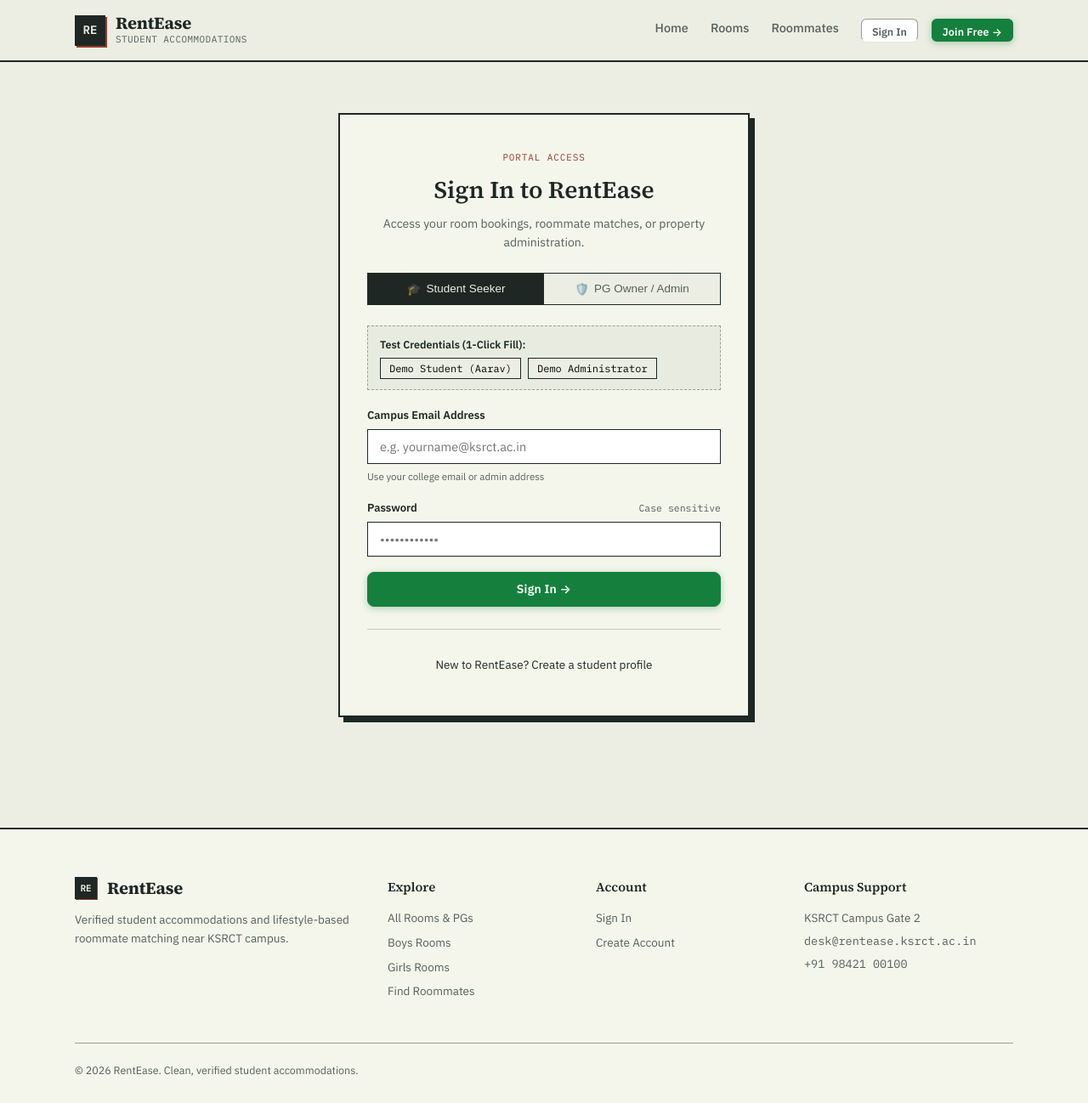
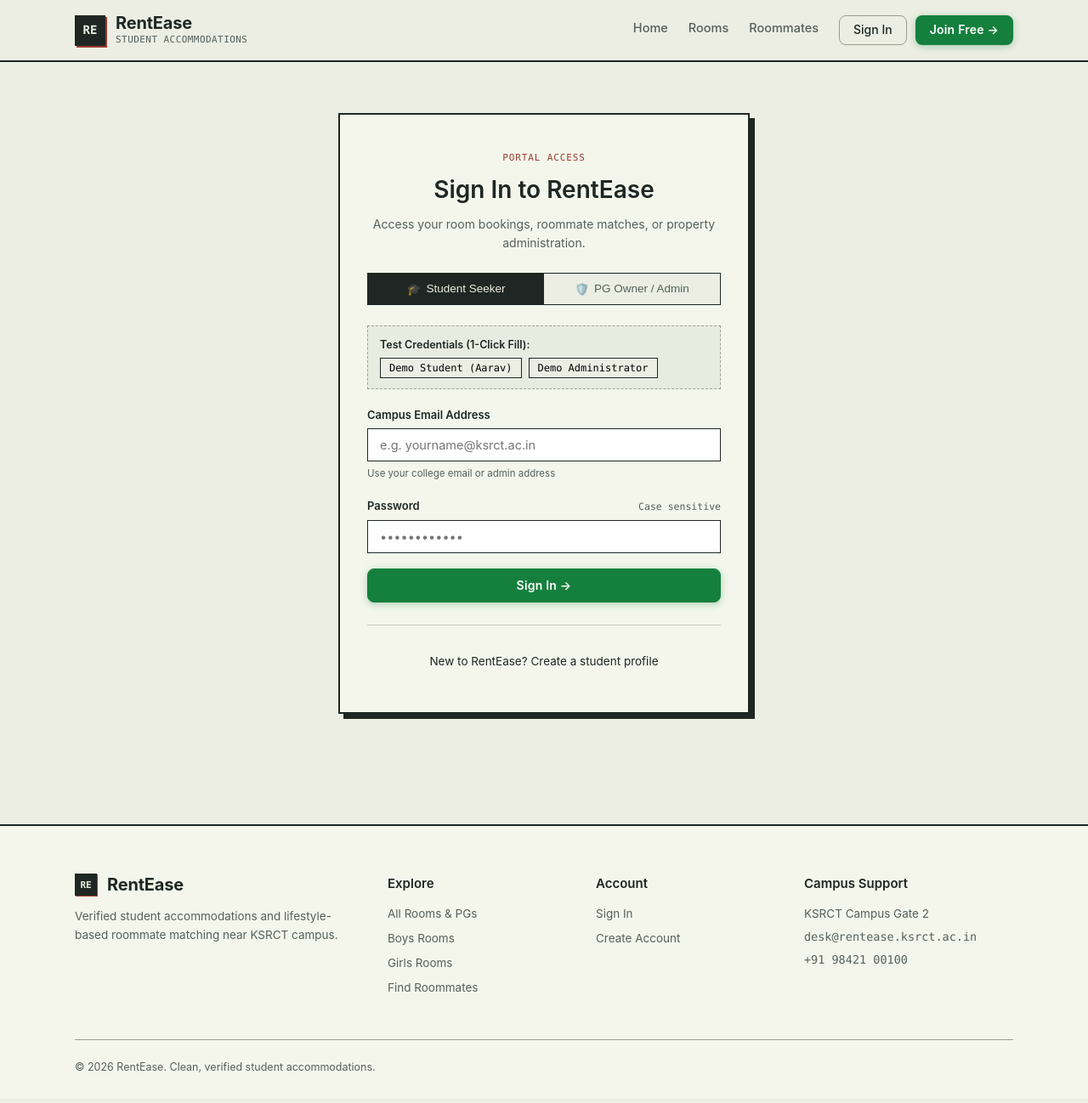
Before and after one commit to Hemachandar282007/rentease, a Flask app: page /login in a window 1280 px wide. Shown: the whole page at 85% size. After the commit the page ends 1262 px from the top, so only its background shows below. Run offline with Flask 3, Linux system fonts and the light colour scheme.

Commit message:
UI: Apple-style fonts, fix Schedule Free Visit button, fix Sign In/Login navbar

```diff
--- a/static/css/style.css
+++ b/static/css/style.css
@@ -15,9 +15,9 @@
   --tag-tan: #C79B52;
   --tag-tan-bg: #FBF4E6;
   --accent-blue: #2B547E;
-  --font-display: "Source Serif 4", serif;
-  --font-body: "IBM Plex Sans", -apple-system, BlinkMacSystemFont, "Segoe UI", Roboto, sans-serif;
-  --font-mono: "IBM Plex Mono", "SF Mono", monospace;
+  --font-display: -apple-system, BlinkMacSystemFont, "SF Pro Display", "Helvetica Neue", Arial, sans-serif;
+  --font-body: -apple-system, BlinkMacSystemFont, "SF Pro Text", "Helvetica Neue", Arial, sans-serif;
+  --font-mono: "SF Mono", ui-monospace, "Cascadia Code", "Fira Code", Menlo, Consolas, monospace;
   --shadow-sm: 2px 2px 0px var(--ink);
   --shadow-md: 4px 4px 0px var(--ink);
   --shadow-lg: 6px 6px 0px var(--ink);
@@ -133,9 +133,10 @@ h1, h2, h3, h4 {
 .main-nav {
   display: flex;
   align-items: center;
-  gap: 26px;
+  gap: 24px;
   font-size: 14.5px;
   font-weight: 500;
+  flex-shrink: 0;
 }
 
 .main-nav a {
@@ -207,13 +208,34 @@ h1, h2, h3, h4 {
 .auth-actions {
   display: flex;
   align-items: center;
-  gap: 16px;
-}
-
-.btn-login {
+  gap: 10px;
+  flex-shrink: 0;
+}
+
+.auth-actions .btn {
+  white-space: nowrap;
+}
+
+.auth-actions .btn-ghost {
   color: var(--ink) !important;
+  border: 1.5px solid var(--paper-line-strong);
+  background: transparent;
+  padding: 7px 16px;
+  font-size: 14px;
   font-weight: 500;
-  border-bottom: 1px solid var(--ink) !important;
+  border-radius: 8px;
+}
+
+.auth-actions .btn-ghost:hover {
+  background: var(--paper-card);
+  border-color: var(--ink);
+  color: var(--ink) !important;
+}
+
+.auth-actions .btn-primary {
+  padding: 7px 16px;
+  font-size: 14px;
+  border-radius: 8px;
 }
 
 .mobile-toggle {
@@ -635,10 +657,11 @@ h1, h2, h3, h4 {
   background: var(--paper-card);
   border: 2px solid var(--ink);
   box-shadow: var(--shadow-md);
-  overflow: hidden;
+  overflow: visible;
   display: flex;
   flex-direction: column;
   transition: transform 0.2s ease, box-shadow 0.2s ease;
+  position: relative;
 }
 .hero-visual-card:hover {
   transform: translate(-2px, -2px);
@@ -651,6 +674,7 @@ h1, h2, h3, h4 {
   height: 250px;
   overflow: hidden;
   background: #2B332F;
+  border-radius: 0;
 }
 
 .hero-room-img {
--- a/templates/base.html
+++ b/templates/base.html
@@ -4,9 +4,12 @@
   <meta charset="UTF-8">
   <meta name="viewport" content="width=device-width, initial-scale=1.0">
   <title>{% block title %}RentEase — Student Room Rental & Roommate Matching{% endblock %}</title>
-  <link rel="preconnect" href="https://fonts.googleapis.com">
-  <link rel="preconnect" href="https://fonts.gstatic.com" crossorigin>
-  <link href="https://fonts.googleapis.com/css2?family=Source+Serif+4:ital,opsz,wght@0,8..60,400;0,8..60,600;0,8..60,700;1,8..60,400&family=IBM+Plex+Sans:wght@400;500;600;700&family=IBM+Plex+Mono:wght@400;500;600&display=swap" rel="stylesheet">
+  <!-- Apple-style system font — no external font loading needed -->
+  <style>
+    @supports (font: -apple-system-body) {
+      body { font: -apple-system-body; }
+    }
+  </style>
   <link rel="stylesheet" href="{{ url_for('static', filename='css/style.css') }}">
 </head>
 <body>
```
